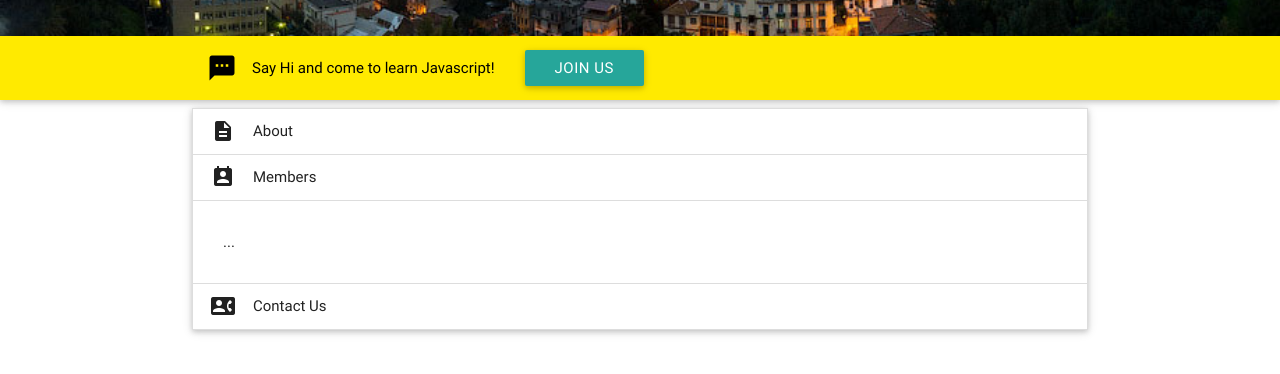
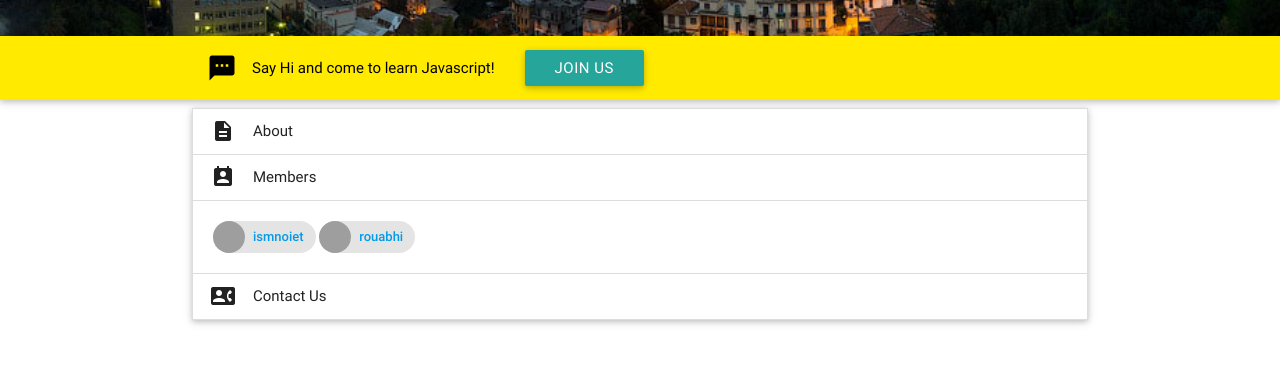
Before and after one commit to nodeschool/algiers, a plain HTML site: page index.html in a window 1280 px wide. Both pictures are taken after a click on the element 640 px from the left and 441 px from the top of the page. Shown: the part 264-638 px from the top of the page. Drawn offline with Linux system fonts and the light colour scheme; files that its build step writes are made by us from their sources; grey boxes are pictures that could not be loaded.

Commit message:
Members section initialized

```diff
--- a/dist/css/custom.css
+++ b/dist/css/custom.css
@@ -36,3 +36,7 @@ nav ul a{
 .info a{
   color:white;
 }
+
+.chip-container{
+    padding: 20px;
+}
--- a/index.html
+++ b/index.html
@@ -66,11 +66,31 @@
 				    </li>
 				    <li>
 				      <div class="collapsible-header"><i class="material-icons left">perm_contact_calendar</i>Members</div>
-				      <div class="collapsible-body"><p>...</p></div>
+				      <div class="collapsible-body">
+
+						<div class="chip-container">
+					      	<div class="chip">
+					      		<a href="https://github.com/ismnoiet">
+						      	    <img src="https://avatars1.githubusercontent.com/u/5025240?v=3&s=460" alt="Contact Person">
+						      	   	ismnoiet
+					      		</a>
+					      	</div>
+					      	<div class="chip">
+					      	   	<a href="https://github.com/rouabhi">
+						      	    <img src="https://avatars3.githubusercontent.com/u/250530?v=3&s=460" alt="Contact Person">
+						      	   	rouabhi
+					      	   	</a>
+					      	</div>
+
+						</div>
+
+				      </div>
 				    </li>
 				    <li>
 				      <div class="collapsible-header"><i class="material-icons left">contact_phone</i>Contact Us</div>
-				      <div class="collapsible-body"><p>...</p></div>
+				      <div class="collapsible-body"><p>
+				      	phone :
+				      </p></div>
 				    </li>
 				  </ul>
 			</div>
```
